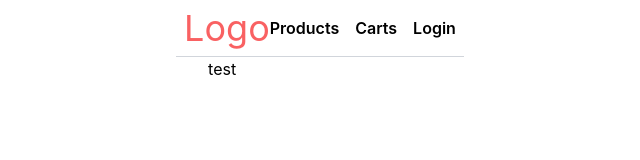
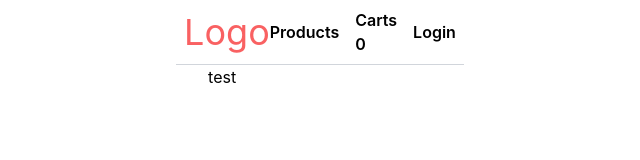
Before and after one commit to happyso/shoopy, a Next.js app: page / in a window 1280 px wide. Shown: the top 160 px of the page, without its empty margins (320-960 px from the left). Built offline with nearby package versions, Linux system fonts and the light colour scheme; no server answers; the database is empty.

Commit message:
feat: 장바구니 추가

```diff
--- /dev/null
+++ b/components/CartItem.tsx
@@ -0,0 +1,36 @@
+import React from 'react'
+import { addOrUpdateCart, removeFromCart } from '../hooks/useCarts'
+
+export default function CartItem({
+    product,
+    product: { id, image, title, option, quantity, price },
+    uid,
+}) {
+    const handleMinus = () => {
+        if (quantity < 2) return
+        addOrUpdateCart(uid, { ...product, quantity: quantity - 1 })
+    }
+    const handlePlus = () =>
+        addOrUpdateCart(uid, { ...product, quantity: quantity + 1 })
+
+    const handleDelete = () => removeFromCart(uid, id)
+    return (
+        <li className="flex justify-between my-2 items-center">
+            <img className="w-24 md:w-48 rounded-lg" src={image} alt={title} />
+            <div className="flex-1 flex justify-between ml-4">
+                <div className="basis-3/5">
+                    <p className="text-lg">{title}</p>
+                    <p className="text-xl font-bold text-brand">{option}</p>
+                    <p>₩{price}</p>
+                </div>
+                <div className="text-2xl flex items-center">
+                    <p onClick={handleMinus}>minus</p>
+                    <p onClick={handlePlus}>plus</p>
+                    <p onClick={handleDelete}>Delete</p>
+
+                    <span>{quantity}</span>
+                </div>
+            </div>
+        </li>
+    )
+}
--- /dev/null
+++ b/components/CartStatus.tsx
@@ -0,0 +1,12 @@
+import { useQuery } from '@tanstack/react-query'
+import React from 'react'
+import { getCart } from '../hooks/useCarts'
+import { useUser } from '../hooks/useUser'
+
+export default function CartStatus() {
+    const { user } = useUser()
+    const uid = user ? user.uid : undefined
+    const { data: products } = useQuery(['carts', uid], () => getCart(uid))
+
+    return <div>{products?.length}</div>
+}
--- /dev/null
+++ b/components/PriceCard.tsx
@@ -0,0 +1,10 @@
+import React from 'react'
+
+export default function PriceCard({ text, price }: any) {
+    return (
+        <div className="bg-gray-50 p-8 mx-2 rounded-2xl text-center text-lg md:text-xl">
+            <p>{text}</p>
+            <p className="font-bold text-brand text-xl md:text-2xl">₩{price}</p>
+        </div>
+    )
+}
--- a/components/navbar.tsx
+++ b/components/navbar.tsx
@@ -4,6 +4,7 @@ import Link from 'next/link'
 import Userinfo from './Userinfo'
 import { useUser } from '../hooks/useUser'
 import { useAuth } from '../hooks/useAuth'
+import CartStatus from './CartStatus'
 
 export default function Navbar() {
     const { user } = useUser()
@@ -18,7 +19,10 @@ export default function Navbar() {
             <nav className="flex items-center gap-4 font-semibold">
                 <>
                     <Link href="/products">Products</Link>
-                    <Link href="/carts">Carts</Link>
+                    <Link href="/carts">
+                        Carts
+                        <CartStatus />
+                    </Link>
                     {user && user.isAdmin && (
                         <Link href="/products/new" className="text-2xl">
                             New
--- a/hooks/useCarts.ts
+++ b/hooks/useCarts.ts
@@ -15,7 +15,7 @@ interface TypeProduct {
     product: IProduct | undefined
 }
 
-export async function getCart(userId: string) {
+export async function getCart(userId: string | undefined) {
     return get(ref(database, `carts/${userId}`)) //
         .then((snapshot) => {
             const items = snapshot.val() || {}
--- a/pages/carts.tsx
+++ b/pages/carts.tsx
@@ -1,5 +1,60 @@
+import { useQuery } from '@tanstack/react-query'
 import React from 'react'
+import Button from '../components/Button'
+import CartItem from '../components/CartItem'
+import PriceCard from '../components/PriceCard'
+import { getCart } from '../hooks/useCarts'
+import { useUser } from '../hooks/useUser'
+const SHIPPING = 3000
+export default function CartStatus() {
+    const { user } = useUser()
+    const uid = user ? user.uid : undefined
+    const { isLoading, data: products } = useQuery(['carts', uid], () =>
+        getCart(uid)
+    )
 
-export default function Carts() {
-    return <div>Carts!!</div>
+    if (isLoading) return <p>Loading...</p>
+    const hasProducts = products && products.length > 0
+    const totalPrice: any =
+        products &&
+        products.reduce(
+            (prev: any, current: any) =>
+                prev + parseInt(current.price) * current.quantity,
+            0
+        )
+    return (
+        <section className="p-8 flex flex-col">
+            <p className="text-2xl text-center font-bold pb-4 border-b border-gray-300">
+                내 장바구니
+            </p>
+            {!hasProducts && (
+                <p>장바구니에 상품이 없습니다. 열심히 쇼핑해 주세요!</p>
+            )}
+            {hasProducts && (
+                <>
+                    <ul className="border-b border-gray-300 mb-8 p-4 px-8">
+                        {products &&
+                            products.map((product: any) => (
+                                <CartItem
+                                    key={product.id}
+                                    product={product}
+                                    uid={uid}
+                                />
+                            ))}
+                    </ul>
+                    <div className="flex justify-between items-center mb-6 px-2 md:px-8 lg:px-16">
+                        <PriceCard text="상품 총액" price={totalPrice} />
+
+                        <PriceCard text="배송액" price={SHIPPING} />
+
+                        <PriceCard
+                            text="총가격"
+                            price={totalPrice + SHIPPING}
+                        />
+                    </div>
+                    <Button text="주문하기" />
+                </>
+            )}
+        </section>
+    )
 }
```
